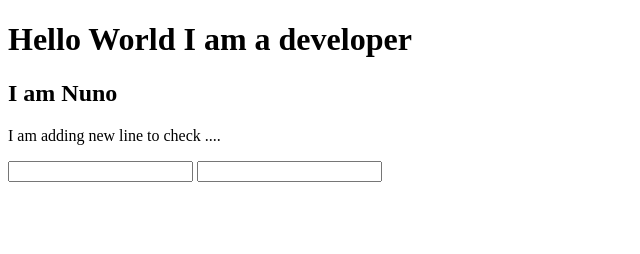
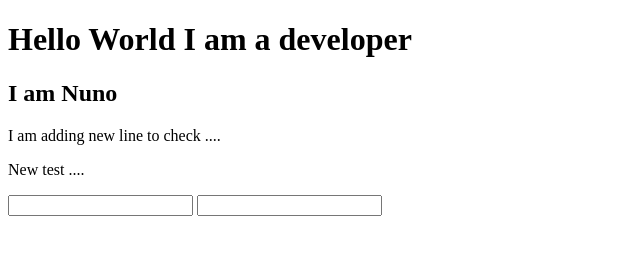
Before and after one commit to nunomsanto/nunomobi-ci, a plain HTML site: page index.html in a window 1280 px wide. Shown: the whole page, without its empty margins (0-640 px from the left). Drawn offline with Linux system fonts and the light colour scheme.

Commit message:
Update index.html

```diff
--- a/index.html
+++ b/index.html
@@ -10,6 +10,7 @@
     <h1>Hello World I am a developer</h1>
     <h2>I am Nuno</h2>
     <p>I am adding new line to check ....</p>
+    <p>New test ....</p>
     <input>
     <input>
     <marquee> <img src="docker.png" alt="image not loading"> </marquee>
```
